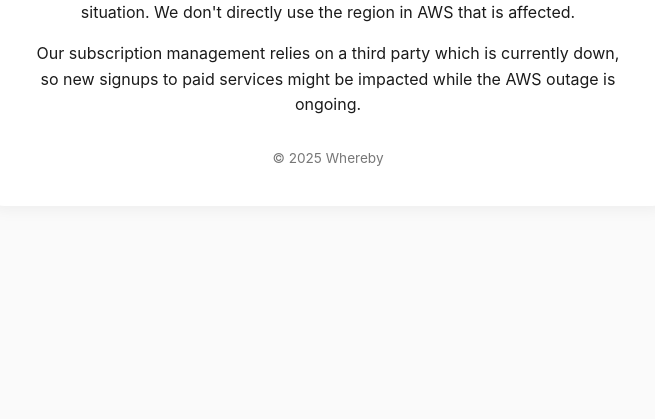
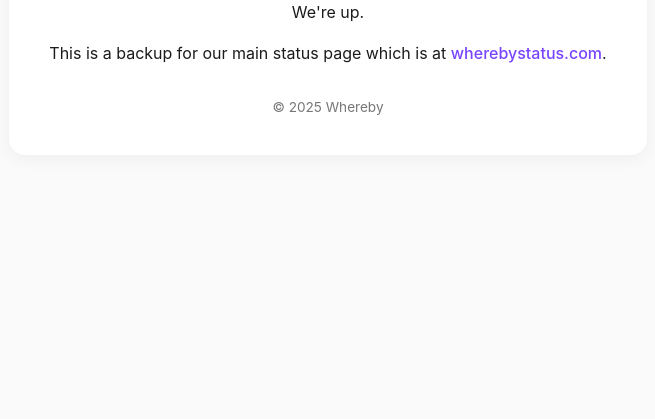
Before and after one commit to whereby/status, a plain HTML site: page index.html in a window 1280 px wide. Shown: the part 381-800 px from the top of the page, without its empty margins (312-967 px from the left). Drawn offline with Linux system fonts and the light colour scheme.

Commit message:
Update index.html

```diff
--- a/index.html
+++ b/index.html
@@ -65,13 +65,10 @@
     <div class="container">
       <h1>Whereby status</h1>
       <p>
-        We're up, our status page provider isn't though. There is a big outage
-        in Amazon Web Services which is one of our providers, and we're monitoring the situation. We don't directly use the region in AWS that is affected.
+        We're up.
       </p>
       <p>
-        Our subscription management relies on a third party which is currently
-        down, so new signups to paid services might be impacted while the AWS
-        outage is ongoing.
+        This is a backup for our main status page which is at <a href="https://www.wherebystatus.com">wherebystatus.com</a>.
       </p>
       <footer>&copy; 2025 Whereby</footer>
     </div>
```
